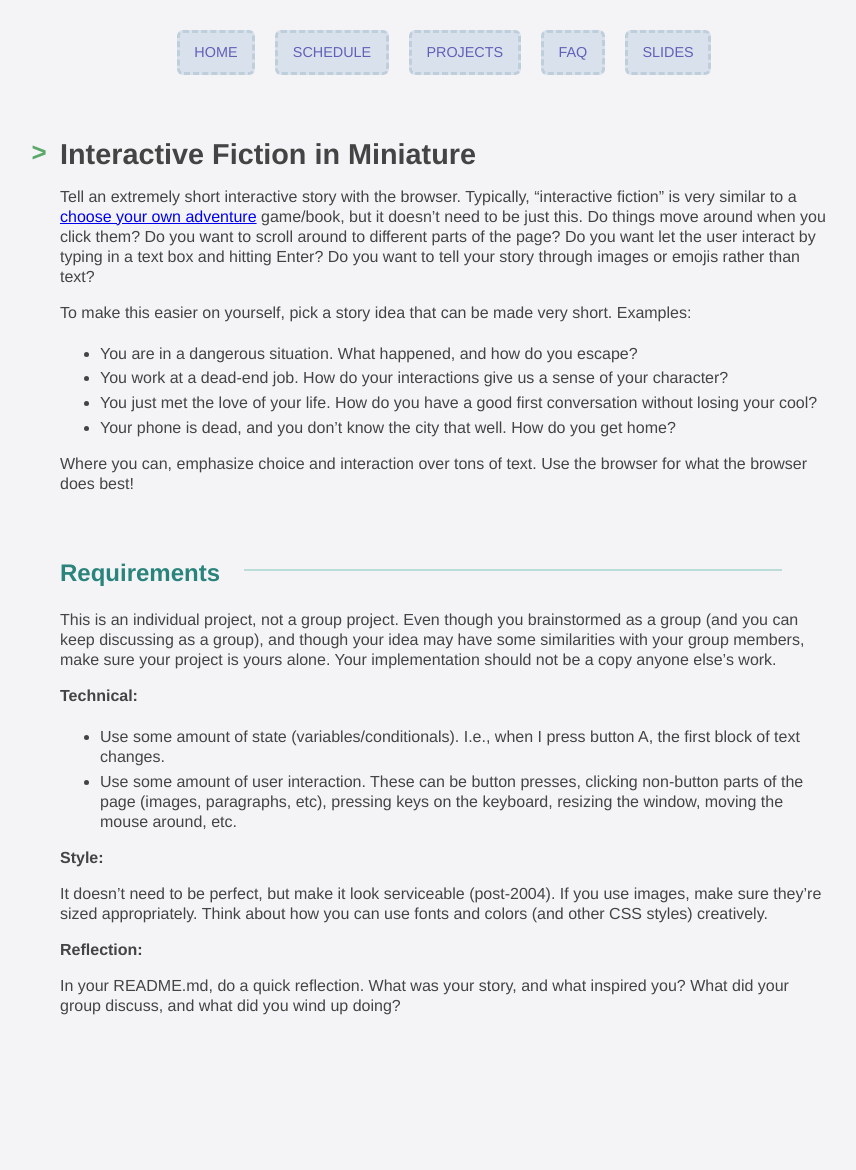
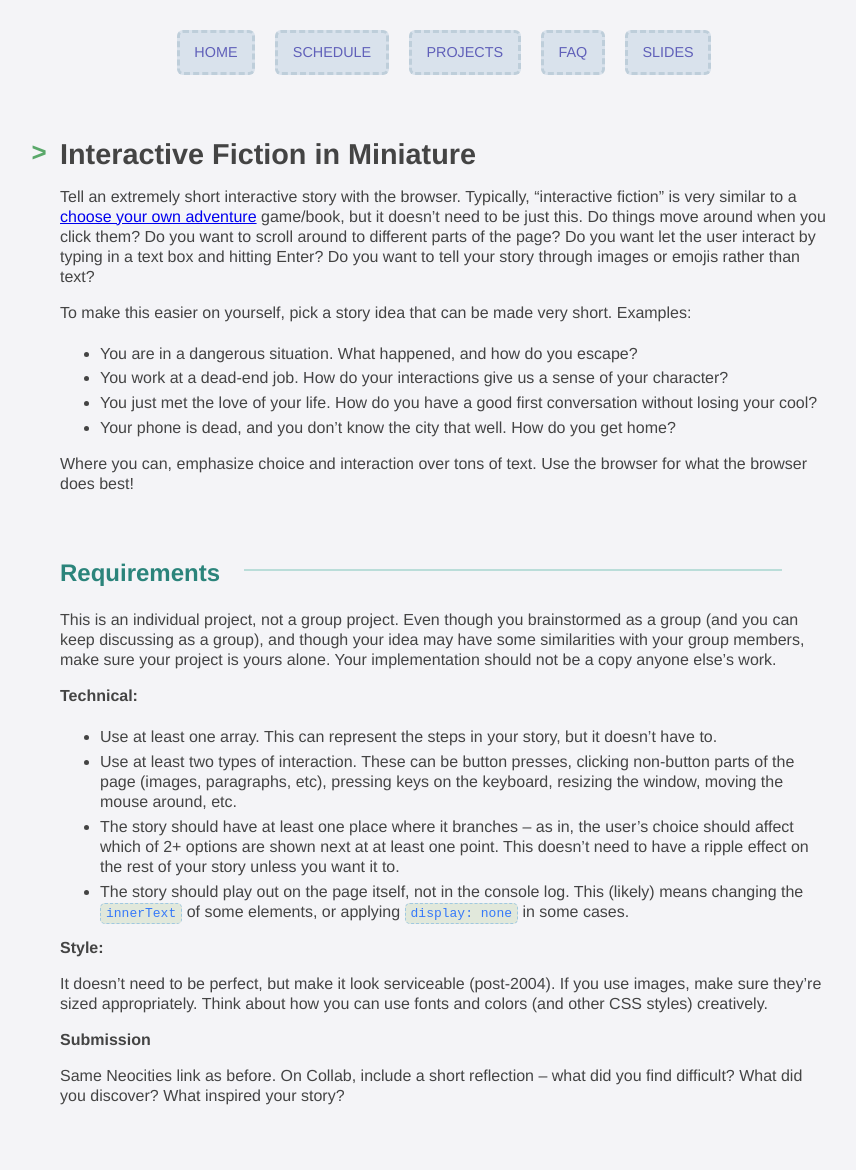
Before and after one commit to thely/artofweb-21, a Jekyll site: the page built from _projects/4-if-mini.md, in a window 1280 px wide. Shown: the whole page, without its empty margins (196-1052 px from the left). Built offline with Jekyll 4.4.1, drawn with Linux system fonts in a browser that asks for light colours; before the commit the page ends 1080 px from its top, so only the background shows below that.

Commit message:
updating interactive fiction

```diff
--- a/_projects/4-if-mini.md
+++ b/_projects/4-if-mini.md
@@ -19,13 +19,15 @@ Where you can, emphasize choice and interaction over tons of text. Use the brows
 This is an individual project, not a group project. Even though you brainstormed as a group (and you can keep discussing as a group), and though your idea may have some similarities with your group members, make sure your project is yours alone. Your implementation should not be a copy anyone else's work.
 
 **Technical:**
-* Use some amount of state (variables/conditionals). I.e., when I press button A, the first block of text changes.
-* Use some amount of user interaction. These can be button presses, clicking non-button parts of the page (images, paragraphs, etc), pressing keys on the keyboard, resizing the window, moving the mouse around, etc.
+* Use at least one array. This can represent the steps in your story, but it doesn't have to.
+* Use at least two types of interaction. These can be button presses, clicking non-button parts of the page (images, paragraphs, etc), pressing keys on the keyboard, resizing the window, moving the mouse around, etc.
+* The story should have at least one place where it branches – as in, the user's choice should affect which of 2+ options are shown next at at least one point. This doesn't need to have a ripple effect on the rest of your story unless you want it to.
+* The story should play out on the page itself, not in the console log. This (likely) means changing the `innerText` of some elements, or applying `display: none` in some cases.
 
 **Style:**
 
 It doesn't need to be perfect, but make it look serviceable (post-2004). If you use images, make sure they're sized appropriately. Think about how you can use fonts and colors (and other CSS styles) creatively.
 
-**Reflection:**
+**Submission**
 
-In your README.md, do a quick reflection. What was your story, and what inspired you? What did your group discuss, and what did you wind up doing?
+Same Neocities link as before. On Collab, include a short reflection – what did you find difficult? What did you discover? What inspired your story?
```
Also changed, not shown: _projects/index.md (+1 -1 lines).
